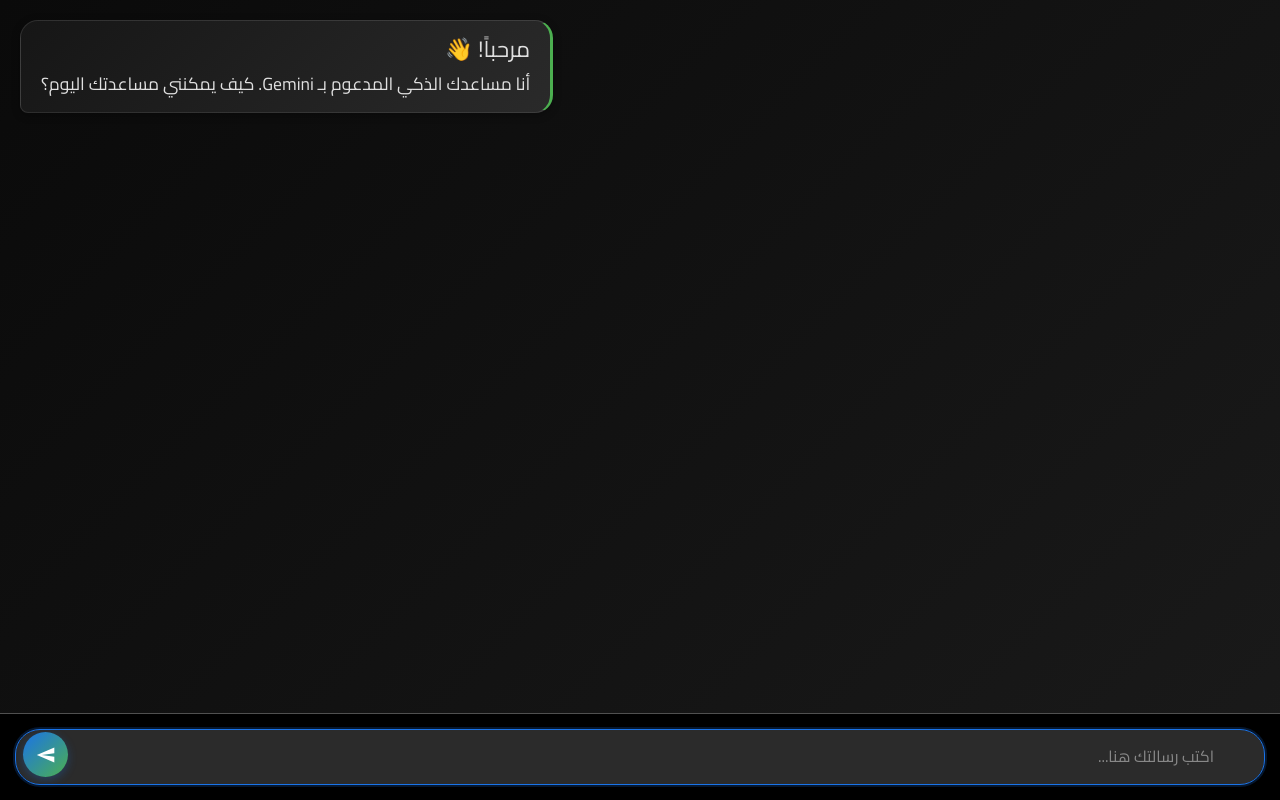
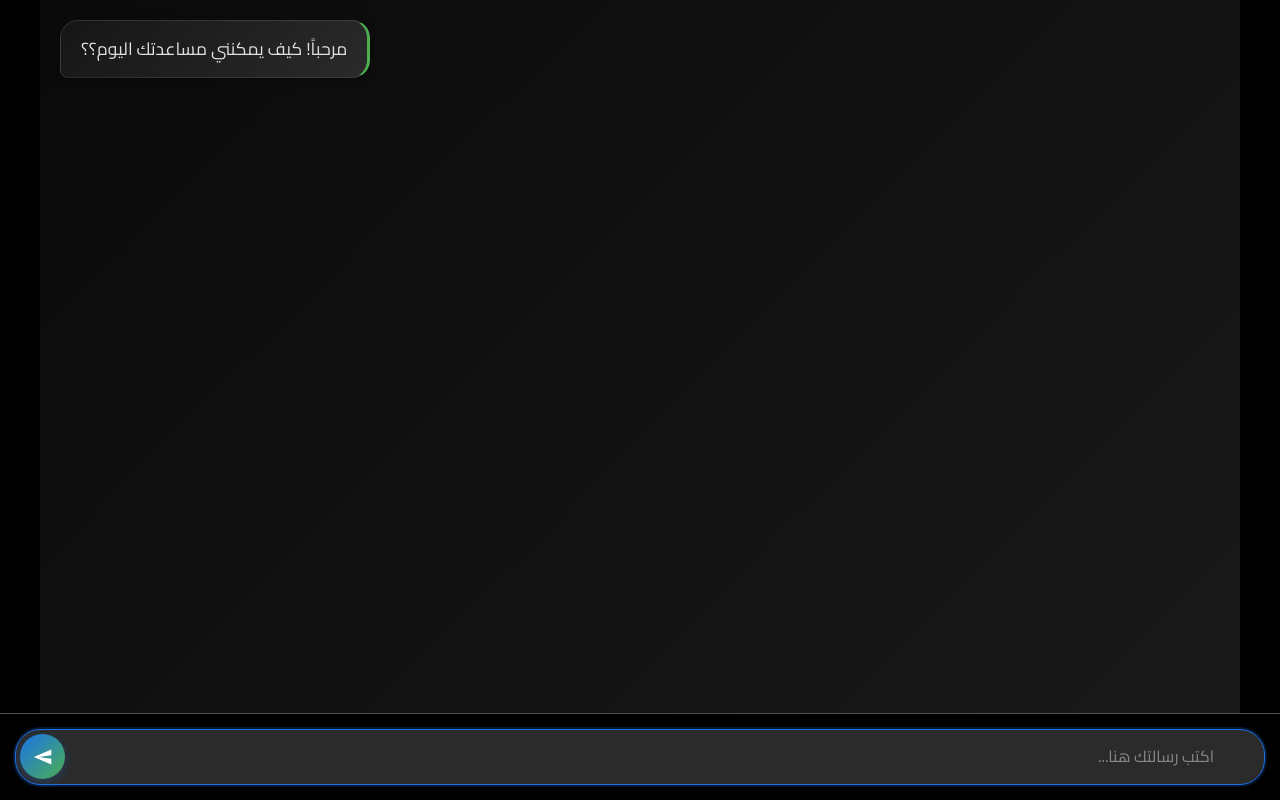
Before and after one commit to SamiAlmouss/AI_Chat, a plain HTML site: page templates/home.html in a window 1280 px wide. Drawn offline with nearby package versions, Linux system fonts and the light colour scheme.

Commit message:
Update home.html

```diff
--- a/templates/home.html
+++ b/templates/home.html
@@ -55,7 +55,7 @@
 
         .container-wrapper {
             width: 100%;
-            max-width: 100%;
+            max-width: 1200px;
             display: flex;
             flex-direction: column;
             height: 100vh;
@@ -316,8 +316,8 @@
 
         .send-button {
             position: absolute;
-            left: 8px;
-            bottom: 8px;
+            left: 5px;
+            bottom: 6px;
             background: linear-gradient(135deg, var(--send-button-color), #4CAF50);
             color: white;
             border: none;
@@ -555,19 +555,10 @@
 </head>
 <body>
     <div class="container-wrapper">
-        <!-- Header with New Chat Button -->
-<!--        <div class="chat-header">-->
-<!--            <h1 class="header-title">مساعد جيميناي الذكي</h1>-->
-<!--            <button class="new-chat-btn" onclick="newChat()">-->
-<!--                <i class="fas fa-plus"></i>-->
-<!--                محادثة جديدة-->
-<!--            </button>-->
-<!--        </div>-->
 
         <div id="chat-box" class="chat-box">
             <div class="message bot">
-                <h2 style="font-size: clamp(1.1rem, 4vw, 1.4rem); margin: 0 0 8px 0;">مرحباً! 👋</h2>
-                <p style="margin: 0; font-size: clamp(0.95rem, 3vw, 1.1rem);">أنا مساعدك الذكي المدعوم بـ Gemini. كيف يمكنني مساعدتك اليوم؟</p>
+                <p style="margin: 0; font-size: clamp(0.95rem, 3vw, 1.1rem);">مرحباً! كيف يمكنني مساعدتك اليوم؟؟</p>
             </div>
         </div>
 
```
